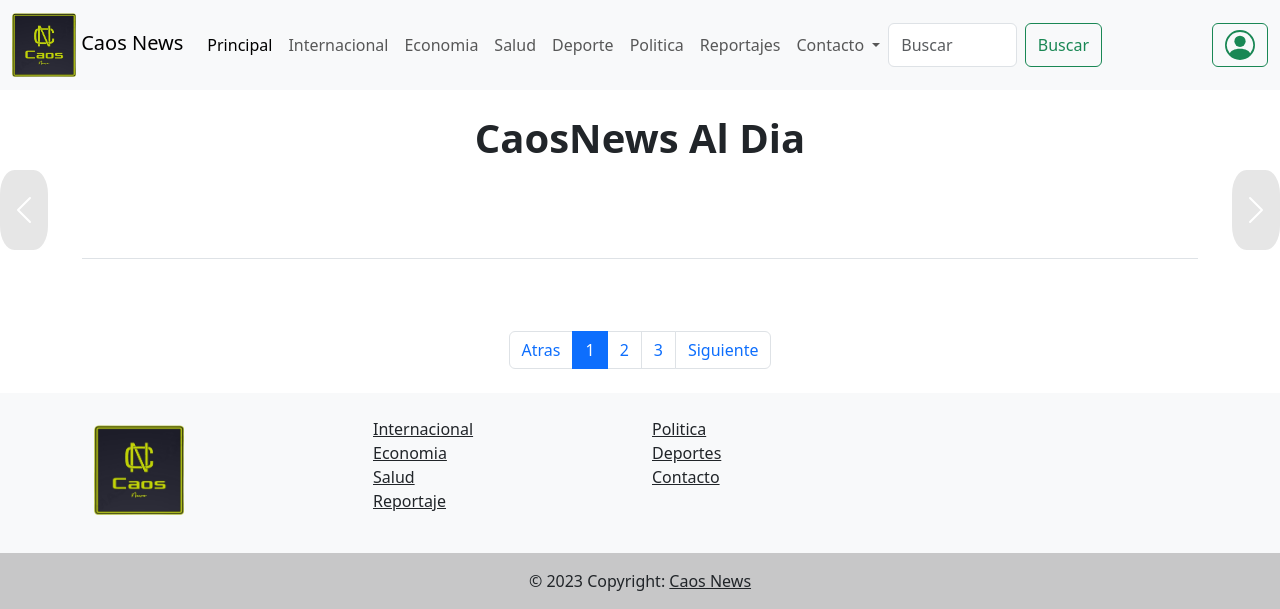
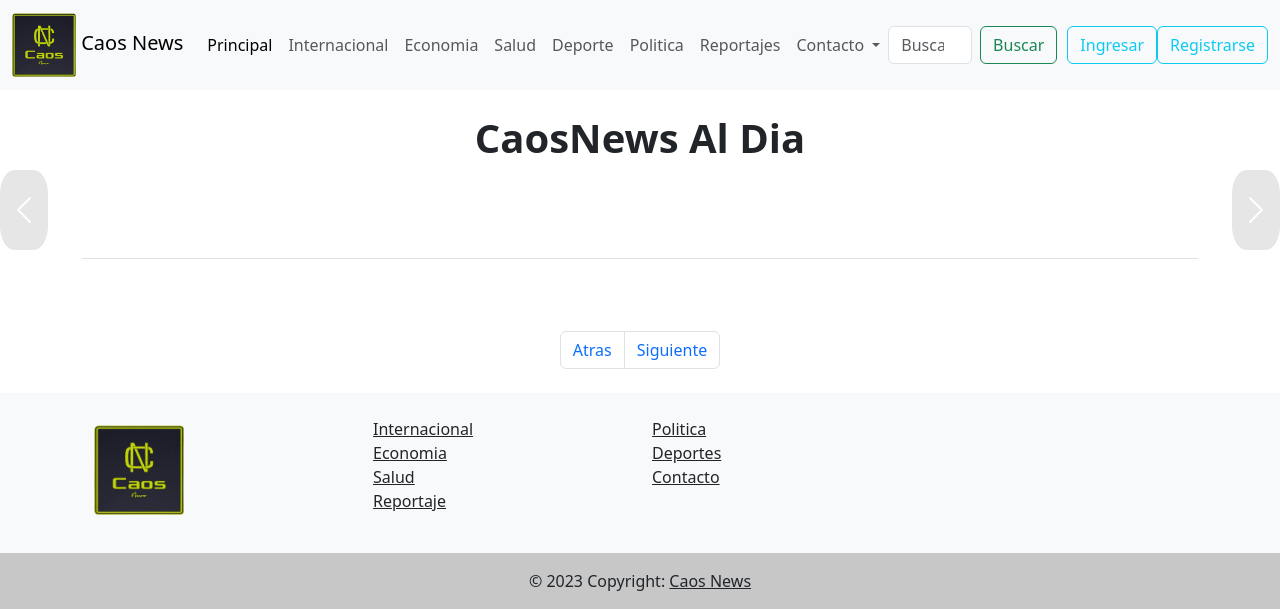
Before and after one commit to Franko9015/Proyectosemestral2023-django, a Django app: template webcaosnews/templates/index_usuario.html in a window 1280 px wide. Shown: the top 609 px of the page. Run offline with Django 3.2, Linux system fonts and the light colour scheme; the template is opened without the code that fills it, so the values that code supplies are empty; some libraries are stand-ins or nearby versions; some web fonts are replaced.

Commit message:
Autentificacion parcial

```diff
--- a/webcaosnews/templates/base1.html
+++ b/webcaosnews/templates/base1.html
@@ -122,9 +122,50 @@
             </form>
 
             <form class="d-flex" role="search">
-            <a href="{%url 'LOG' %}" class="btn btn-outline-info" role="button"
-            >Ingresar
-          </a>
+          {% if user.is_authenticated %}
+                        <!---USUARIO-->
+                        <div class="dropdown dropdown-edit">
+                          <span class="visually-hidden">Perfil</span>
+                          <a
+                            class="btn btn-outline-success"
+                            href="..."
+                            role="button"
+                            data-bs-toggle="dropdown"
+                            aria-haspopup="true"
+                            aria-expanded="false"
+                          >
+                            <svg
+                              xmlns="http://www.w3.org/2000/svg"
+                              width="30"
+                              height="30"
+                              fill="currentColor"
+                              class="bi bi-person-circle"
+                              viewBox="0 0 16 16"
+                            >
+                              <path d="M11 6a3 3 0 1 1-6 0 3 3 0 0 1 6 0z"></path>
+                              <path
+                                fill-rule="evenodd"
+                                d="M0 8a8 8 0 1 1 16 0A8 8 0 0 1 0 8zm8-7a7 7 0 0 0-5.468 11.37C3.242 11.226 4.805 10 8 10s4.757 1.225 5.468 2.37A7 7 0 0 0 8 1z"
+                              ></path>
+                            </svg>
+                          </a>
+                          <div class="dropdown-menu">
+                            <a class="dropdown-item">{{ user.first_name }} {{ user.last_name }} </a>
+                            <div class="dropdown-divider"></div>
+                            <a class="dropdown-item" href="{% url 'ADMNON' %}" target="_blank">Administrador</a>
+                            <a class="dropdown-item" href="{% url 'AGRNON' %}" target="_blank">Agregar Noticia</a>
+                            <div class="dropdown-divider"></div>
+                            <a class="btn btn-rojo-edit" href="{% url 'IND' %}" >Abandonar</a>
+                          </div>
+                        </div>
+          {% else %}
+          <a href="{%url 'LOG' %}" class="btn btn-outline-info" role="button"
+          >Ingresar
+        </a>
+        <a href="{%url 'REG' %}" class="btn btn-outline-info" role="button"
+        >Registrarse
+      </a>
+          {% endif %}
         </form>
           </div>
         </div>
--- a/webcaosnews/templates/base3.html
+++ /dev/null
@@ -1,280 +0,0 @@
-<!---BASE USUARIO-->
-{% load static %}
-<!DOCTYPE html>
-<html lang="en">
-  <head>
-    <meta charset="UTF-8" />
-    <meta http-equiv="X-UA-Compatible" content="IE=edge" />
-    <meta name="viewport" content="width=, initial-scale=1.0" />
-    <title>Caos News</title>
-    <link rel="shortcut icon" type="image/png" href="{% static 'img/LogoCaosNews.png' %}"/>
-    <!-- LINK BOOTSTRAP -->
-    <link rel="stylesheet" href="{% static 'css/bootstrap.min.css' %}" />
-    <link rel="stylesheet" href="{% static 'css/fontello.css' %}" />
-    <link rel="stylesheet" href="{% static 'css/btnIngresar.css' %}" />
-    <link rel="stylesheet" href="{% static 'css/estilos.css' %}">
-{% block css %}
-
-
-{% endblock css %}
-</head>
-<body>
-    <!-- BARRA DE NAVEGACION -->
-    <header>
-        <nav class="navbar navbar-expand-lg bg-body-tertiary">
-          <div class="container-fluid">
-            <a class="navbar-brand" href="{%url 'USU1' %}">
-              <img src="{% static 'img/LogoCaosNews.png' %}"  width="64" height="64" class="d-inline-block align-left" alt="">
-              Caos News
-            </a>
-            <button
-              class="navbar-toggler active"
-              type="button"
-              data-bs-toggle="collapse"
-              data-bs-target="#navbarSupportedContent"
-              aria-controls="navbarSupportedContent"
-              aria-expanded="false"
-              aria-label="Toggle navigation"
-            >
-              <span class="navbar-toggler-icon active"></span>
-            </button>
-            <div class="collapse navbar-collapse" id="navbarSupportedContent">
-              <ul class="navbar-nav me-auto mb-2 mb-lg-0">
-                <li class="nav-item">
-                  <a class="nav-link active" aria-current="page" href="{%url 'USU1' %}">Principal</a>
-                </li>
-                <li ¿class="nav-item">
-                  <a class="nav-link" href="{%url 'INT' %}">Internacional</a>
-                </li>
-                <li class="nav-item">
-                  <a class="nav-link" href="{%url 'ECO' %}">Economia</a>
-                </li>
-                <li class="nav-item">
-                  <a class="nav-link" href="{%url 'SAL' %}">Salud</a>
-                </li>
-                <li class="nav-item">
-                  <a class="nav-link" href="{%url 'DEP' %}">Deporte</a>
-                </li>
-                <li class="nav-item">
-                  <a class="nav-link" href="{%url 'POL' %}">Politica</a>
-                </li>
-                <li class="nav-item">
-                  <a class="nav-link" href="{%url 'REP' %}">Reportajes</a>
-                </li>
-
-                <li class="nav-item dropdown">
-                  <a
-                    class="nav-link dropdown-toggle"
-                    href="..."
-                    role="button"
-                    data-bs-toggle="dropdown"
-                    aria-expanded="false"
-                  >
-                    Contacto
-                  </a>
-                  <ul class="dropdown-menu">
-                    <li>
-                      <a
-                        class="dropdown-item icon-facebook-squared"
-                        href="https://www.facebook.com/"
-                        target="_blank"
-                        >Facebook</a
-                      >
-                    </li>
-                    <li>
-                      <a
-                        class="dropdown-item icon-instagram"
-                        href="https://www.instagram.com/"
-                        target="_blank"
-                        >Instagram</a
-                      >
-                    </li>
-                    <li>
-                      <a
-                        class="dropdown-item icon-twitter"
-                        href="https://twitter.com/?lang=es"
-                        target="_blank"
-                        >Twitter</a
-                      >
-                    </li>
-                    <li>
-                      <a
-                        class="dropdown-item icon-whatsapp"
-                        href="https://web.whatsapp.com/"
-                        target="_blank"
-                        >Whatsapp</a
-                      >
-                    </li>
-                    <li><hr class="dropdown-divider" /></li>
-                    <li>
-                      <a class="dropdown-item icon-comment" href="{%url 'CON' %}"
-                        >Mensaje</a
-                      >
-                    </li>
-                  </ul>
-                </li>
-              </ul>
-
-              <form class="d-flex" role="search">
-                <input
-                  class="form-control me-2"
-                  type="search"
-                  placeholder="Buscar"
-                  aria-label="Search"
-                />
-                <button
-                  class="btn btn-outline-success icon-scearch btn-margen-derecha"
-                  type="submit"
-                >
-                  Buscar
-                </button>
-
-              <!---USUARIO-->
-              <div class="dropdown dropdown-edit">
-                <span class="visually-hidden">Perfil</span>
-                <a
-                  class="btn btn-outline-success"
-                  href="..."
-                  role="button"
-                  data-bs-toggle="dropdown"
-                  aria-haspopup="true"
-                  aria-expanded="false"
-                >
-                  <svg
-                    xmlns="http://www.w3.org/2000/svg"
-                    width="30"
-                    height="30"
-                    fill="currentColor"
-                    class="bi bi-person-circle"
-                    viewBox="0 0 16 16"
-                  >
-                    <path d="M11 6a3 3 0 1 1-6 0 3 3 0 0 1 6 0z"></path>
-                    <path
-                      fill-rule="evenodd"
-                      d="M0 8a8 8 0 1 1 16 0A8 8 0 0 1 0 8zm8-7a7 7 0 0 0-5.468 11.37C3.242 11.226 4.805 10 8 10s4.757 1.225 5.468 2.37A7 7 0 0 0 8 1z"
-                    ></path>
-                  </svg>
-                </a>
-                <div class="dropdown-menu">
-                  <a class="dropdown-item" href="{% url 'ADMNON' %}" target="_blank">Administrador</a>
-                  <a class="dropdown-item" href="{% url 'AGRNON' %}" target="_blank">Agregar Noticia</a>
-                  <div class="dropdown-divider"></div>
-                  <a class="btn btn-rojo-edit" href="{% url 'IND' %}" >Abandonar</a>
-                </div>
-              </div>
-            </form>
-          </div>
-        </div>
-      </nav>
-    </header>
-    <main>
-{% block contenedor %}
-
-
-
-{% endblock contenedor %}
-        <!-- Numeros -->
-        <nav class="my-4" aria-label="...">
-            <ul class="pagination pagination-circle justify-content-center">
-              <li class="page-item">
-                <a class="page-link" href="#" tabindex="-1" aria-disabled="true"
-                  >Atras</a
-                >
-              </li>
-              <li class="page-item active">
-                <a class="page-link" href="#">1</a>
-              </li>
-              <li class="page-item" aria-current="page">
-                <a class="page-link" href="#">2 <span class="sr-only"></span></a>
-              </li>
-              <li class="page-item"><a class="page-link" href="#">3</a></li>
-              <li class="page-item">
-                <a class="page-link" href="#">Siguiente</a>
-              </li>
-            </ul>
-          </nav>
-        </div>
-    </main>
-    <!---FOOOTER-->
-        <footer class="bg-light text-center text-lg-start">
-            <!-- Grid container -->
-            <div class="container p-4">
-              <!--Grid row-->
-              <div class="row">
-                <!--Grid column-->
-                <div class="col-lg-3 col-md-6 mb-4 mb-md-0">
-                  <h5 class="text-uppercase"></h5>
-                  <a href="{%url 'USU1' %}" target="_blank">
-                  <img src="{% static 'img/LogoCaosNews.png' %}"  width="90" height="90" class="d-inline-block align-left" alt="">
-                  <ul class="list-unstyled mb-0">
-                  </a>
-
-                  </ul>
-                </div>
-                <!--Grid column-->
-
-                <!--Grid column-->
-                <div class="col-lg-3 col-md-6 mb-4 mb-md-0">
-                  <h5 class="text-uppercase mb-0"></h5>
-
-                  <ul class="list-unstyled">
-                    <li>
-                      <a href="{%url 'INT' %}"class="text-dark">Internacional</a>
-                    </li>
-                    <li>
-                      <a href="{%url 'ECO' %}" class="text-dark">Economia</a>
-                    </li>
-                    <li>
-                      <a href="{%url 'SAL' %}" class="text-dark">Salud</a>
-                    </li>
-                    <li>
-                      <a href="{%url 'REP' %}" class="text-dark">Reportaje</a>
-                    </li>
-                  </ul>
-                </div>
-                <!--Grid column-->
-
-                <!--Grid column-->
-                <div class="col-lg-3 col-md-6 mb-4 mb-md-0">
-
-                  <ul class="list-unstyled mb-0">
-                    <li>
-                      <a href="{%url 'POL' %}" class="text-dark">Politica</a>
-                    </li>
-                    <li>
-                      <a href="{%url 'DEP' %}" class="text-dark">Deportes</a>
-                    </li>
-                    <li>
-                      <a href="{%url 'CON' %}" class="text-dark">Contacto</a>
-                    </li>
-                  </ul>
-                </div>
-                <!--Grid column-->
-
-                <!--Grid column-->
-                <div class="col-lg-3 col-md-6 mb-4 mb-md-0">
-                  <h5 class="text-uppercase mb-0"></h5>
-
-                  <ul class="list-unstyled">
-
-                  </ul>
-                </div>
-                <!--Grid column-->
-              </div>
-              <!--Grid row-->
-            </div>
-            <!-- Grid container -->
-
-            <!-- Copyright -->
-            <div class="text-center p-3" style="background-color: rgba(0, 0, 0, 0.2);">
-              © 2023 Copyright:
-              <a class="text-dark" href="{%url 'USU1' %}">Caos News</a>
-            </div>
-            <!-- Copyright -->
-          </footer>
-    {% block js %}
-
-    {% endblock js %}
-    <script src="{%static 'js/bootstrap.bundle.min.js' %}"></script>
-</body>
-</html>
--- a/webcaosnews/templates/base5.html
+++ b/webcaosnews/templates/base5.html
@@ -156,6 +156,8 @@
                   </svg>
                 </a>
                 <div class="dropdown-menu">
+                  <a class="dropdown-item">{{ user.first_name }} {{ user.last_name }} </a>
+                  <div class="dropdown-divider"></div>
                   <a class="dropdown-item" href="{% url 'ADMNON' %}" target="_blank">Administrador</a>
                   <a class="dropdown-item" href="{% url 'AGRNON' %}" target="_blank">Agregar Noticia</a>
                   <div class="dropdown-divider"></div>
--- a/webcaosnews/templates/index_usuario.html
+++ b/webcaosnews/templates/index_usuario.html
@@ -1,4 +1,4 @@
-{% extends 'base3.html' %}
+{% extends 'base1.html' %}
 {%load static%}
 
 {% block contenedor %}
@@ -39,7 +39,13 @@
               <img src="{{ item.miniatura.url }}" class="d-block w-100" alt="{{ item.Titulo }}">
               <div class="carousel-caption d-none d-md-block">
                 <h5>{{ item.Titulo }}</h5>
-                <p>{{ item.Descripcion }}</p>
+                <p>
+                  {% if item.Descripcion|length > 140 %}
+                  {{ item.Descripcion|slice:":140" }}...
+                {% else %}
+                  {{ item.Descripcion }}
+                {% endif %}
+              </p>
               </div>
             </a>
           </div>
@@ -87,7 +93,12 @@
       <div class="col-md-6 mb-4">
         <span class="badge bg-danger px-2 py-1 shadow-1-strong mb-3">NOTICIA DEL DÍA!</span>
         <h4><strong>{{ item.Titulo }}</strong></h4>
-        <p class="text-muted">{{ item.Descripcion }}</p>
+        <p class="text-muted">
+          {% if item.Descripcion|length > 140 %}
+          {{ item.Descripcion|slice:":140" }}...
+        {% else %}
+          {{ item.Descripcion }}
+        {% endif %}</p>
         <a href="{%url 'NON' item.idNoticia %}" type="button" class="btn btn-primary">Leer Más</a>
       </div>
     </div>
@@ -132,7 +143,11 @@
                   <h5>{{ item.Titulo }}</h5>
 
                   <p>
+                    {% if item.Descripcion|length > 140 %}
+                    {{ item.Descripcion|slice:":140" }}...
+                  {% else %}
                     {{ item.Descripcion }}
+                  {% endif %}
                   </p>
                 </a>
 
--- a/webcaosnews/templates/plantilla_usuario.html
+++ b/webcaosnews/templates/plantilla_usuario.html
@@ -1,4 +1,4 @@
-{% extends 'base3.html' %}
+{% extends 'base1.html' %}
 {%load static%}
 {% block css %}
 
--- a/webcaosnews/views.py
+++ b/webcaosnews/views.py
@@ -160,6 +160,8 @@ def buscar_noticias(request):
     if query:
         noticias = Noticia.objects.filter(
             Q(usuario__username__icontains=query) |
+            Q(usuario__first_name__icontains=query) |
+            Q(usuario__last_name__icontains=query) |
             Q(Titulo__icontains=query) |
             Q(Categorias__nombre__icontains=query)
         )
```
Also changed, not shown: db.sqlite3, media/foto/file_20230517134053_crGPoZe.jpg (added), media/foto/file_20230517134053_rLpvqSG.jpg (added), media/foto/por-do-sol-chile_avyslOT.jpg (added), media/foto/por-do-sol-chile_ueG7tmw.jpg (added).
